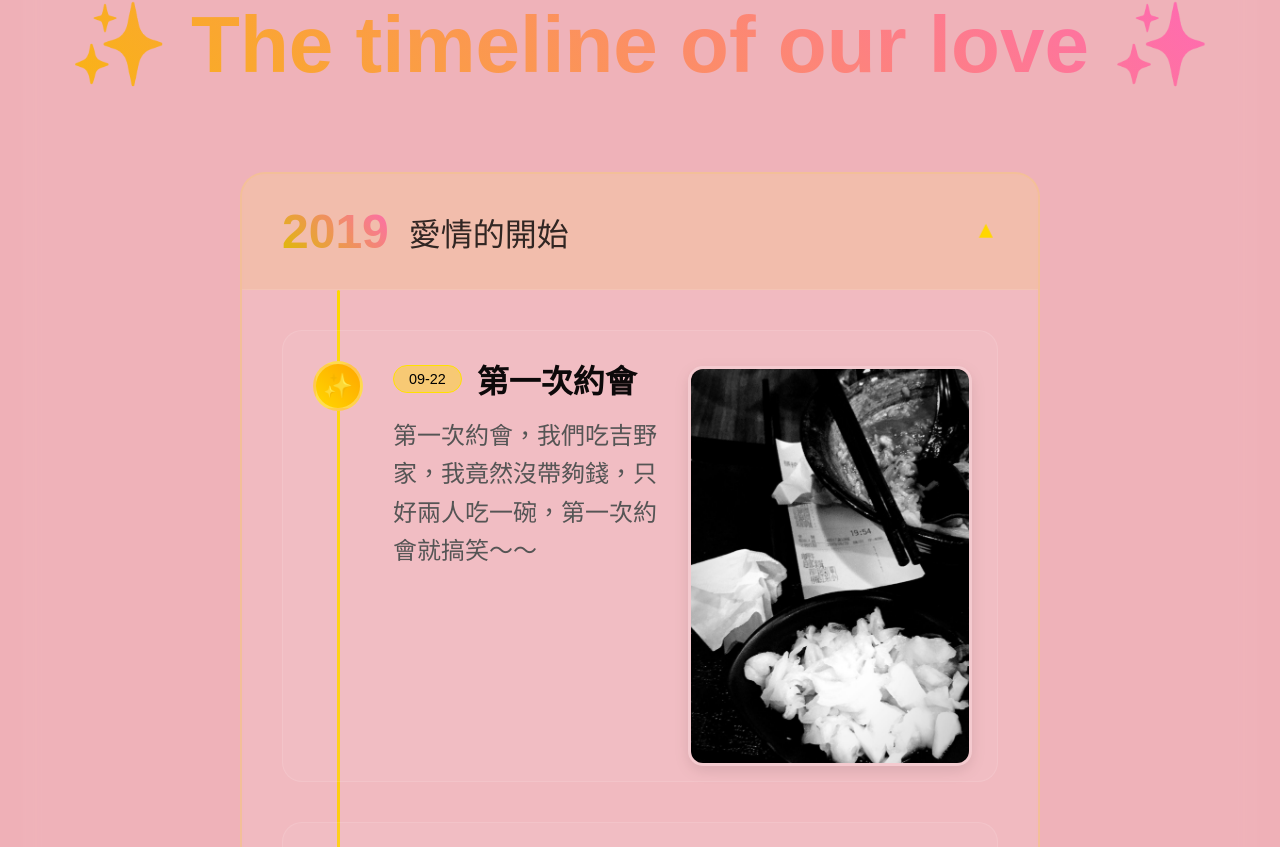
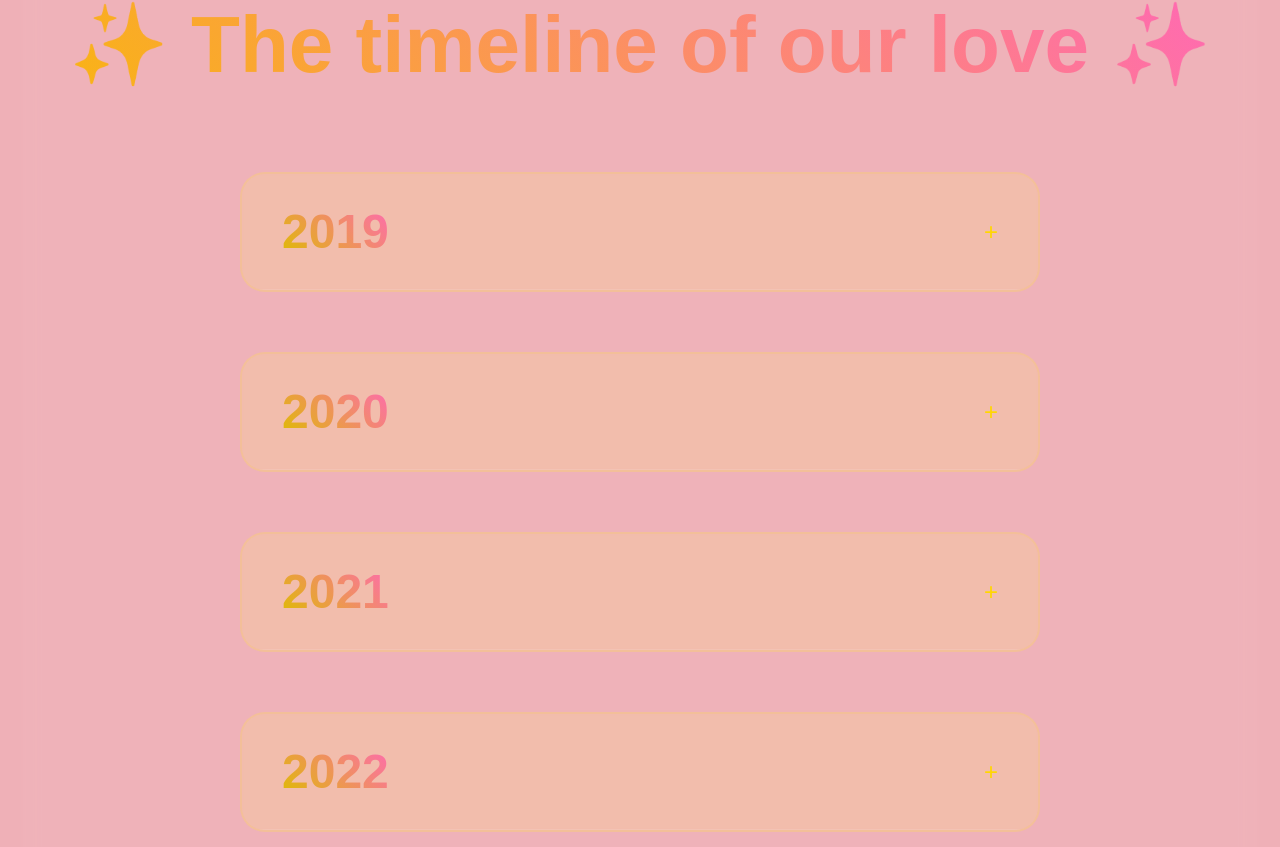
Before and after one commit to Hance08/BBB, a React (Create React App) app: page / in a window 1280 px wide. Shown: the part 873-1720 px from the top of the page. Built offline with nearby package versions, Linux system fonts and the light colour scheme; a web font is replaced by a local one.

Commit message:
調整時間軸元件的狀態管理，將展開年份的邏輯從物件改為單一年份，並優化動畫效果及樣式，提升使用者互動體驗。

```diff
--- a/src/components/Timeline.jsx
+++ b/src/components/Timeline.jsx
@@ -5,18 +5,10 @@ import timelineData from "../data/timelineData";
 import TimelineYear from "./TimelineYear";
 
 const Timeline = () => {
-  const [expandedYears, setExpandedYears] = useState(
-    timelineData.reduce((acc, yearData) => {
-      acc[yearData.year] = true; // 預設全部展開
-      return acc;
-    }, {})
-  );
+  const [openYear, setOpenYear] = useState(null);
 
   const toggleYear = (year) => {
-    setExpandedYears((prev) => ({
-      ...prev,
-      [year]: !prev[year],
-    }));
+    setOpenYear(openYear === year ? null : year);
   };
 
   return (
@@ -41,7 +33,7 @@ const Timeline = () => {
             <TimelineYear
               key={yearData.year}
               yearData={yearData}
-              isExpanded={expandedYears[yearData.year]}
+              isExpanded={openYear === yearData.year}
               onToggle={() => toggleYear(yearData.year)}
               index={index}
             />
--- a/src/components/TimelineYear.jsx
+++ b/src/components/TimelineYear.jsx
@@ -6,49 +6,31 @@ const TimelineYear = ({ yearData, isExpanded, onToggle, index }) => {
   return (
     <motion.div
       className="timeline-year"
-      initial={{ opacity: 0, x: -50 }}
-      animate={{ opacity: 1, x: 0 }}
-      transition={{ duration: 0.8, delay: 3.5 + index * 0.2 }}
+      initial={{ opacity: 0, y: 50 }}
+      animate={{ opacity: 1, y: 0 }}
+      transition={{ duration: 0.5, delay: index * 0.1 }}
     >
-      {/* 年度標題 */}
-      <motion.div
-        className="year-header"
-        onClick={onToggle}
-        whileHover={{ scale: 1.02 }}
-        whileTap={{ scale: 0.98 }}
-      >
+      <div className="year-header" onClick={onToggle}>
         <div className="year-info">
-          <h3 className="year-number">{yearData.year}</h3>
-          {yearData.title && (
-            <span className="year-subtitle">{yearData.title}</span>
-          )}
+          <h2 className="year-number">{yearData.year}</h2>
+          <h3 className="year-subtitle">{yearData.subtitle}</h3>
         </div>
-        <motion.div
-          className="expand-icon"
-          animate={{ rotate: isExpanded ? 180 : 0 }}
-          transition={{ duration: 0.3 }}
-        >
-          ▼
-        </motion.div>
-      </motion.div>
-
-      {/* 年度事件列表 */}
+        <span className={`expand-icon ${isExpanded ? "expanded" : ""}`}>
+          {isExpanded ? "−" : "+"}
+        </span>
+      </div>
       <AnimatePresence>
         {isExpanded && (
           <motion.div
-            className="events-container"
             initial={{ height: 0, opacity: 0 }}
             animate={{ height: "auto", opacity: 1 }}
             exit={{ height: 0, opacity: 0 }}
-            transition={{ duration: 0.5, ease: "easeInOut" }}
+            transition={{ duration: 0.4, ease: "easeInOut" }}
+            className="events-container"
           >
-            <div className="timeline-line"></div>
+            <div className="timeline-line" />
             {yearData.events.map((event, eventIndex) => (
-              <TimelineEvent
-                key={`${event.date}-${eventIndex}`}
-                event={event}
-                index={eventIndex}
-              />
+              <TimelineEvent key={event.id} event={event} index={eventIndex} />
             ))}
           </motion.div>
         )}
```
